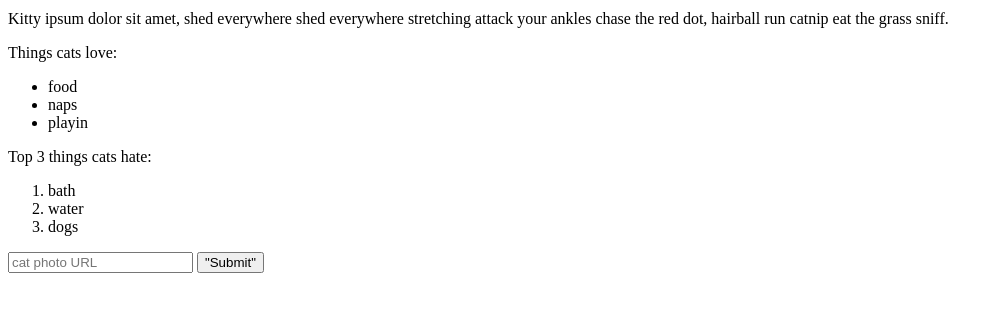
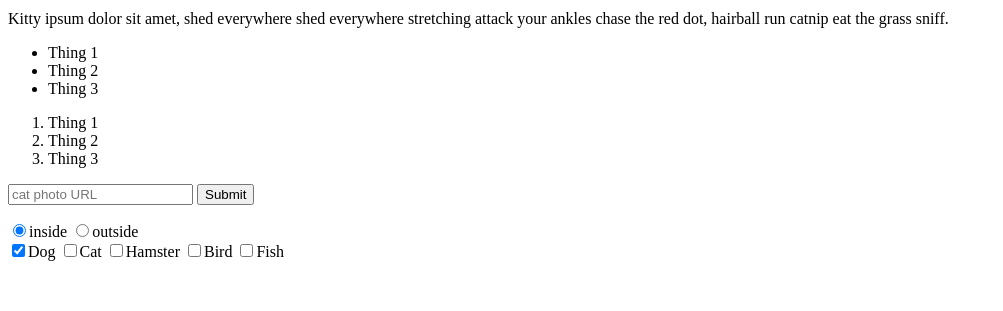
Before and after one commit to timurseta/Repo09, a plain HTML site: page ex17/src/index.html in a window 1280 px wide. Shown: the part 361-672 px from the top of the page, without its empty margins (0-1003 px from the left). Drawn offline with Linux system fonts and the light colour scheme.

Commit message:
modified the html code

```diff
--- a/ex17/src/index.html
+++ b/ex17/src/index.html
@@ -1,22 +1,49 @@
 <h2>CatPhotoApp</h2>
 <main>
-    <a href="#"><img src="https://bit.ly/3fUJAV1" alt="a cat laying on the tree"></a>
-    <p>Kitty ipsum dolor sit amet, shed everywhere shed everywhere stretching attack your ankles chase the red dot, hairball run catnip eat the grass sniff.</p>
-    <p>Things cats love:</p>
+  <a href="#"><img src="https://bit.ly/3fUJAV1" alt="Image description..." /></a>
+  <p>Kitty ipsum dolor sit amet, shed everywhere shed everywhere stretching attack your ankles chase the red dot,
+    hairball run catnip eat the grass sniff.</p>
   <ul>
-        <li>food</li>
-        <li>naps</li>
-        <li>playin</li>
+    <li>Thing 1</li>
+    <li>Thing 2</li>
+    <li>Thing 3</li>
   </ul>
-    <p>Top 3 things cats hate:</p>
   <ol>
-        <li>bath</li>
-        <li>water</li>
-        <li>dogs</li>
+    <li>Thing 1</li>
+    <li>Thing 2</li>
+    <li>Thing 3</li>
   </ol>
   <form action="/submit-cat-photo">
-        <input type="text" required placeholder="cat photo URL"> <!--pop up message came saying "Please fill this field."-->
-        <button type="submit">"Submit"</button>
+    <input type="text" placeholder="cat photo URL" required>
+    <button type="submit">Submit</button>
+    <!--It says: Please fill out this field-->
   </form>
+  <div>
+    <label for="inside">
+        <input id="inside" type="radio" name="inside-outside" value="inside" checked>inside
+    </label>
+
+    <label for="outside">
+        <input id="outside" type="radio" name="inside-outside" value="outside" >outside
+    </label>
+</div>
+
+<div>
+    <label for="Dog">
+        <input type="checkbox" name="dog" value="Dog" checked>Dog
+    </label>
+    <label for="Cat">
+        <input type="checkbox" name="cat" value="Cat">Cat
+    </label>
+    <label for="Hamster">
+        <input type="checkbox" name="hamster" value="Hamster">Hamster
+    </label>
+    <label for="Bird">
+        <input type="checkbox" name="bird" value="Bird">Bird
+    </label>
+    <label for="Fish">
+        <input type="checkbox" name="fish" value="Fish">Fish
+    </label>
+</div>
 </main>
 <footer id="footer"></footer>
```
Lines whose indentation alone changed are shown as unchanged.
